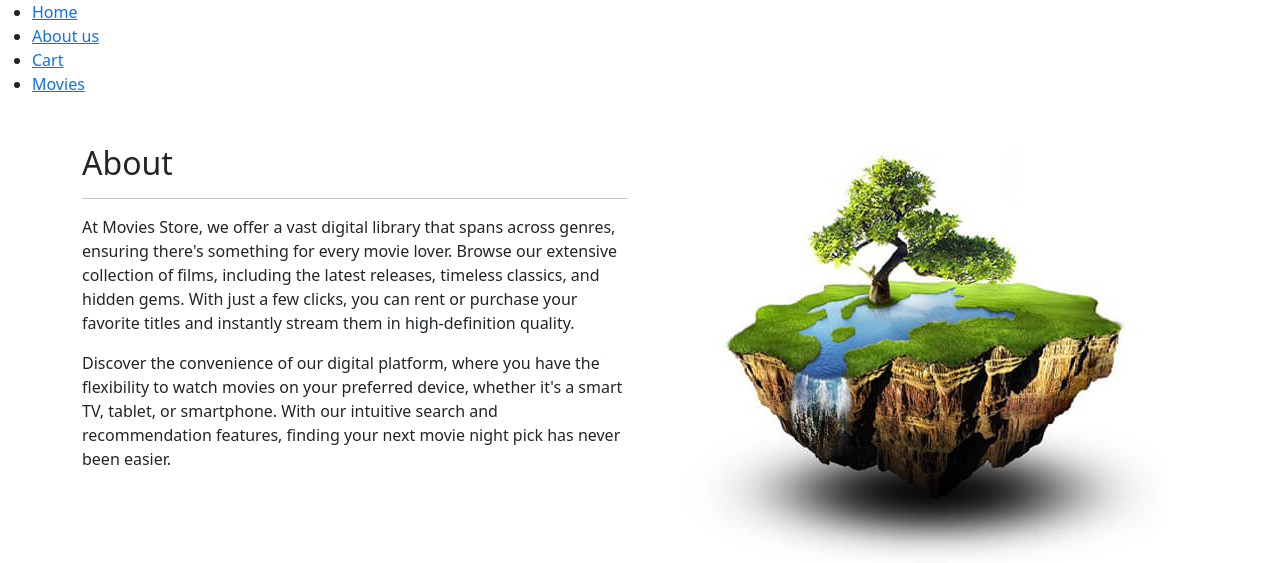
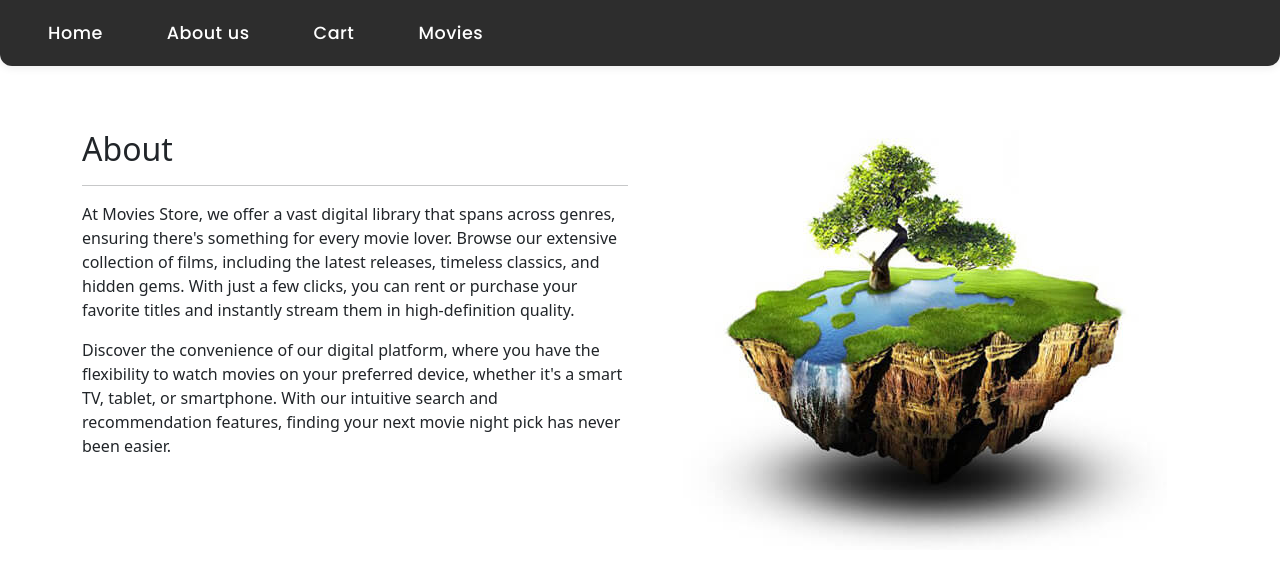
Before and after one commit to nicktemesi/moviesstore, a Django app: page /about/ in a window 1280 px wide. Shown: the top 563 px of the page. Run offline with Django 5.2, Linux system fonts and the light colour scheme; some libraries are stand-ins or nearby versions.

Commit message:
created a branch styled the nav bar

```diff
--- a/static/css/style.css
+++ b/static/css/style.css
@@ -1,5 +1,46 @@
 .bg-index {
-    background: url("../images/background.jpg") no-repeat fixed;
+    background: url("../images/about.jpg") no-repeat fixed;
     background-size: cover;
     background-position: center;
 }
+
+nav {
+    background: rgba(34, 34, 34, 0.95);
+    padding: 0.75rem 2rem;
+    border-radius: 0 0 12px 12px;
+    box-shadow: 0 2px 8px rgba(0,0,0,0.08);
+    font-family: 'Poppins', sans-serif;
+    margin-bottom: 2rem;
+}
+
+nav ul {
+    list-style: none;
+    display: flex;
+    gap: 2rem;
+    margin: 0;
+    padding: 0;
+    align-items: center;
+}
+
+nav ul li {
+    margin: 0;
+}
+
+nav ul li a {
+    color: #fff;
+    text-decoration: none;
+    font-weight: 500;
+    font-size: 1.1rem;
+    letter-spacing: 0.5px;
+    padding: 0.5rem 1rem;
+    border-radius: 6px;
+    transition: background 0.2s, color 0.2s;
+    display: block;
+}
+
+nav ul li a:hover,
+nav ul li a:focus {
+    background: #ff9800;
+    color: #222;
+    text-decoration: none;
+}
```
